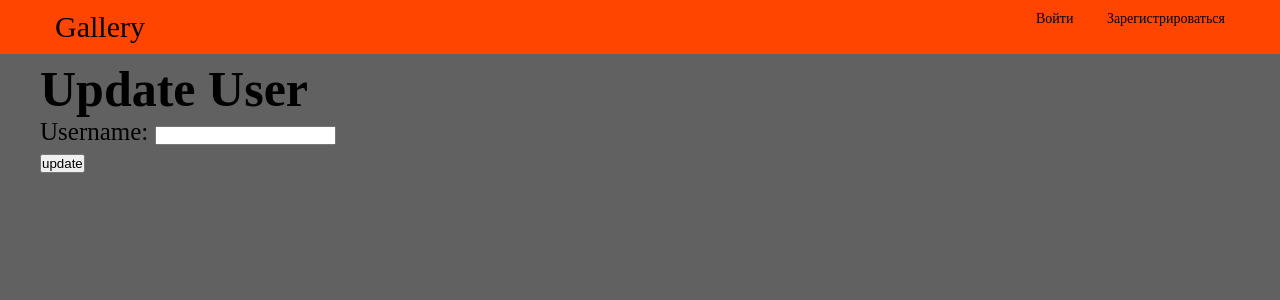
After one commit to AlibekBeket/controlwork_9, a Django app: template app/accounts/templates/user_update.html in a window 1280 px wide. The commit adds this page. Shown: the top 300 px of the page. Run offline with Django 4.2, Linux system fonts and the light colour scheme; the template is opened without the code that fills it: values that come from a table or form of the project are taken from there, others are empty.

Commit message:
#4 Обновление данных пользователя
Создал форму для обновления имени пользователя и указал url путь, создал html файл для обновления пользователя и создал ссылки на домашней странице

```diff
--- a/app/accounts/forms.py
+++ b/app/accounts/forms.py
@@ -32,3 +32,17 @@ class CustomUserCreationForm(forms.ModelForm):
         if commit:
             user.save()
         return user
+
+
+class UpdateUserForm(forms.ModelForm):
+    username = forms.CharField(max_length=100, required=True)
+
+    class Meta:
+        model = User
+        fields = ['username']
+
+    def clean(self):
+        cleaned_data = super().clean()
+        username = cleaned_data.get('username')
+        if len(username) < 4:
+            raise forms.ValidationError('Имя пользователя не может состоять из 3 или меньше символов')
--- a/app/accounts/templates/user_page.html
+++ b/app/accounts/templates/user_page.html
@@ -1,9 +1,13 @@
 {% extends 'base.html' %}
 {% block title %}Profile{% endblock %}
+{% block navbar %}
+<a href="{% url 'user_update' user.pk %}">Update Profile</a>
+{% endblock %}
 {% block content %}
 <div class="user_info">
     <h1>{{ user.username }}</h1>
 </div>
+<h3>Favorite photo:</h3>
 {% for photo in photos %}
 <div class="photo">
     <div class="photo_img_block">
--- /dev/null
+++ b/app/accounts/templates/user_update.html
@@ -0,0 +1,14 @@
+{% extends 'base.html' %}
+{% block title %}Update User{% endblock %}
+{% block content %}
+<h1>Update User</h1>
+<div class="form">
+    <form action="{% url 'user_update' user.pk %}" method="post">
+        {% csrf_token %}
+        {{ form.as_p }}
+        <div class="button_update_or_create">
+            <input type="submit" value="update">
+        </div>
+    </form>
+</div>
+{% endblock %}
--- a/app/accounts/urls.py
+++ b/app/accounts/urls.py
@@ -1,10 +1,11 @@
 from django.urls import path
 
-from accounts.views import LoginView, logout_view, RegisterView, UserDetailView
+from accounts.views import LoginView, logout_view, RegisterView, UserDetailView, UpdateUserView
 
 urlpatterns = [
     path('login/', LoginView.as_view(), name='login'),
     path('logout/', logout_view, name='logout'),
     path('register/', RegisterView.as_view(), name='register'),
     path('user_profile/<int:pk>', UserDetailView.as_view(), name='user_profile'),
+    path('user_update/<int:pk>', UpdateUserView.as_view(), name='user_update'),
 ]
--- a/app/gallery/templates/base.html
+++ b/app/gallery/templates/base.html
@@ -30,6 +30,9 @@
                     <input class="button_login" type="submit" value="выйти">
                 </form>
             </li>
+            <li>
+                <a href="{% url 'user_detail' %} user.pk">Профиль</a>
+            </li>
             {% else %}
             <li>
                 <a href="{% url 'login' %}">Войти</a>
```
Also changed, not shown: app/accounts/views.py (+11 -2 lines).
